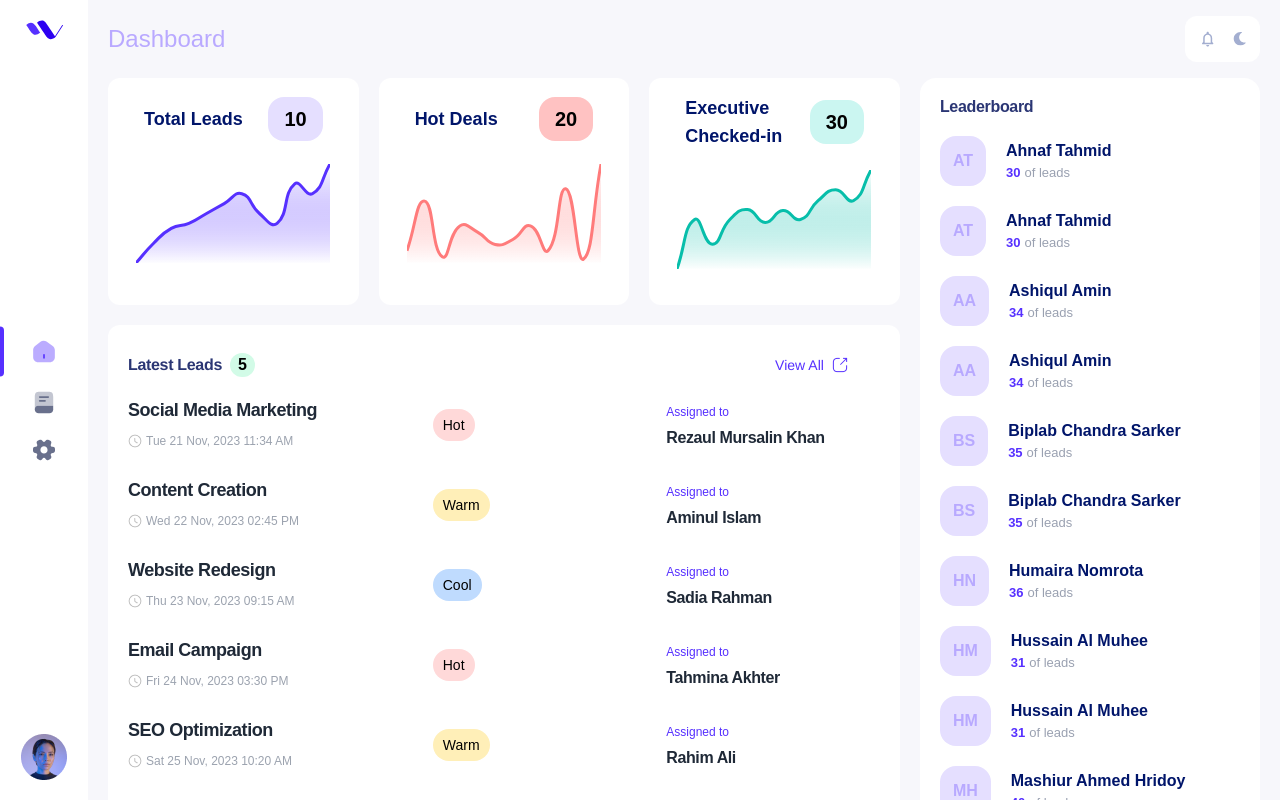
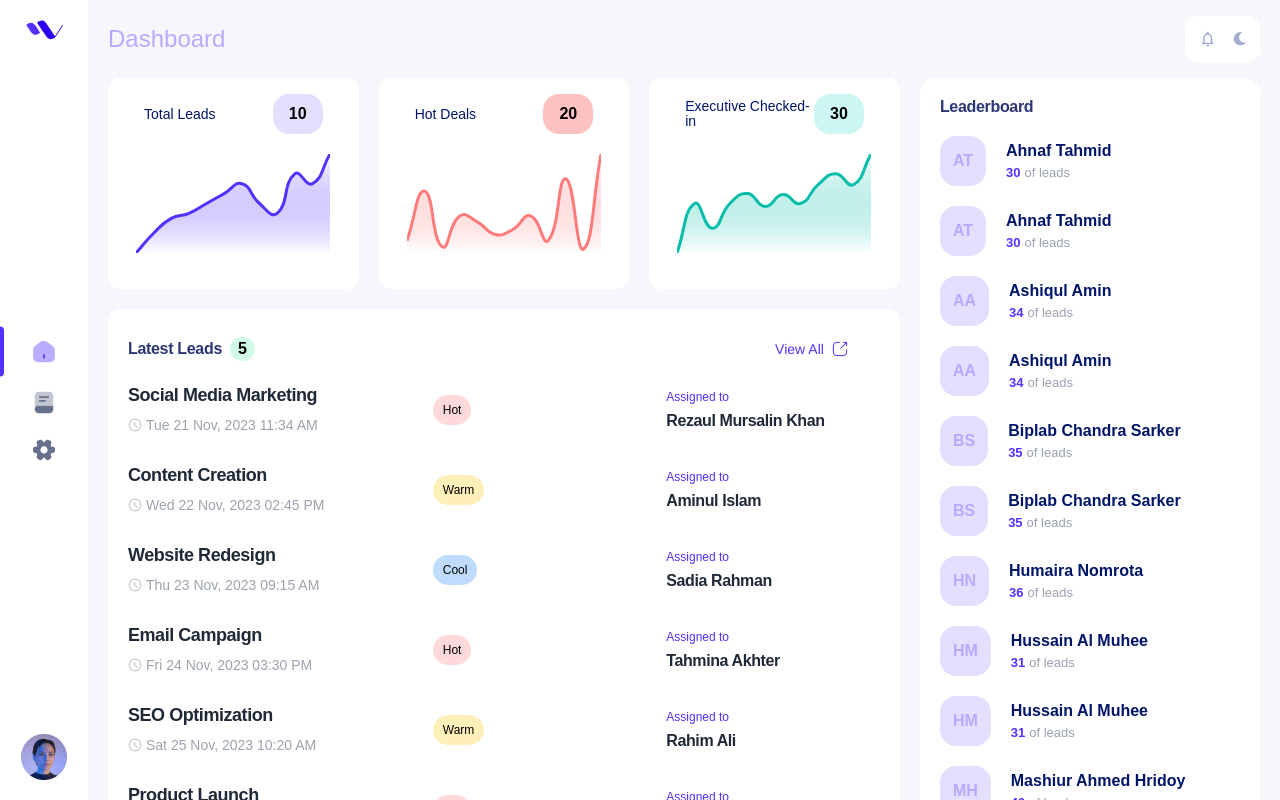
Before and after one commit to tajnur007/d2d-marketing-frontend, a Next.js app: page /dashboard in a window 1280 px wide. Shown: the top 800 px of the page. Built offline with nearby package versions, Linux system fonts and the light colour scheme; a web font is replaced by a local one.

Commit message:
font and weight fixed

```diff
--- a/components/GraphList/GraphList.tsx
+++ b/components/GraphList/GraphList.tsx
@@ -10,12 +10,14 @@ const GraphList: React.FC = () => {
           <div key={index} className='grid grid-cols-1 bg-white rounded-xl px-2 py-4'>
             <div className='flex justify-between items-center mx-7'>
               <div>
-                <p className='text-lg font-semibold text-[#00156A]'>{item.label}</p>
+                <p className='text-[14px] font-medium leading-[14.976px] text-[#00156A]'>
+                  {item.label}
+                </p>
               </div>
               <div
                 style={{ backgroundColor: item.countColor }}
                 className='bg-[#E5DFFF] py-2 px-4 rounded-2xl'>
-                <h4 className='text-xl font-semibold'>{item.count}</h4>
+                <h4 className='text-[16px] font-semibold'>{item.count}</h4>
               </div>
             </div>
             <div>
--- a/components/LatestLeadRow/LatestLeadRow.tsx
+++ b/components/LatestLeadRow/LatestLeadRow.tsx
@@ -16,14 +16,14 @@ const LatestLeadRow = ({ item }: { item: LEADS_DATA_TYPE }) => {
           <div className='mr-1'>
             <Image src={clockImage} alt='' />
           </div>
-          <div className='text-gray-400 text-xs whitespace-nowrap text-capitalize inline-block'>
+          <div className='text-gray-400 font-medium whitespace-nowrap text-capitalize inline-block'>
             {item.date}
           </div>
         </div>
       </div>
       <div className='w-[30%]'>
         <span
-          className={` text-sm text-black ${
+          className={` text-[12px] font-medium text-black ${
             getStatusColor[item.status as keyof statusColor]
           } py-2 px-[10px] rounded-full`}>
           {item.status}
@@ -31,7 +31,7 @@ const LatestLeadRow = ({ item }: { item: LEADS_DATA_TYPE }) => {
       </div>
 
       <div className='w-[30%]'>
-        <p className='text-[#5630FF] text-xs whitespace-nowrap text-capitalize inline-block'>
+        <p className='text-[#5630FF] text-[12px] font-medium whitespace-nowrap text-capitalize inline-block'>
           Assigned to
         </p>
         <p className='leading-trim font-semibold text-[16px] tracking-tight mt-[10px]'>
--- a/components/LatestLeadsList/LatestLeadsList.tsx
+++ b/components/LatestLeadsList/LatestLeadsList.tsx
@@ -8,11 +8,11 @@ function LatestLeadsList() {
     <div className='w-full bg-white p-5 rounded-xl'>
       <div className='flex justify-between items-center '>
         <div className='flex items-center'>
-          <p className="[font-family:'Metropolis-Bold',Helvetica] font-bold text-[16px] tracking-[-0.32px] leading-[normal] whitespace-nowrap text-capitalize text-[#2B3674]">
+          <p className='font-bold text-[16px] tracking-[-0.32px] leading-[normal] whitespace-nowrap text-capitalize text-[#2B3674]'>
             Latest Leads
           </p>
 
-          <p className='flex items-center justify-center text-black  font-bold text-capitalize text-[16px] h-6 bg-[#D2FBE7] rounded-full ms-2 p-2 leading-3 tracking-[-0.32px] whitespace-nowrap  '>
+          <p className='flex items-center justify-center text-black  font-semibold text-capitalize text-[16px] h-6 bg-[#D2FBE7] rounded-full ms-2 p-2 leading-3 tracking-[-0.32px] whitespace-nowrap  '>
             {getLatestLeads(LEADS_DATA).length}
           </p>
         </div>
@@ -21,7 +21,7 @@ function LatestLeadsList() {
         </div>
       </div>
 
-      <div className="w-full max-h-[calc(100vh-250px)] overflow-y-auto whitespace-nowrap [font-family:'Metropolis-Bold',Helvetica] font-medium text-[14px] leading-[normal]">
+      <div className='w-full max-h-[calc(100vh-250px)] overflow-y-auto whitespace-nowrap font-semibold text-[18px] leading-[normal]'>
         {LEADS_DATA.map((item, index) => (
           <LatestLeadRow key={index} item={item} />
         ))}
--- a/components/leaderboard/profiles.tsx
+++ b/components/leaderboard/profiles.tsx
@@ -15,7 +15,7 @@ const Profiles = ({ data }: { data: Person[] }) => {
             <div className=' font-semibold text-[#00156a] text-[16px]'>
               {person?.name}
             </div>
-            <p className='text-[13px] text-[#9aa1b1]'>
+            <p className='text-[13px]  text-[#9aa1b1]'>
               <span className='font-bold text-[#5630ff]  mr-1'>{person?.totalLeads}</span>
               of leads
             </p>
```
